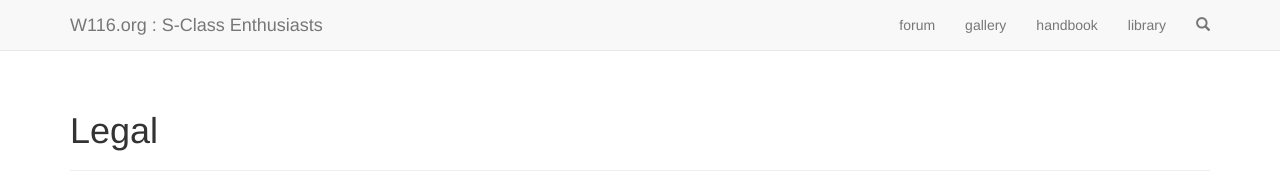
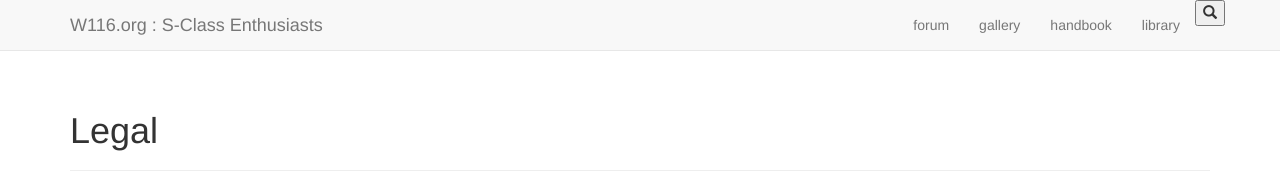
Before and after one commit to W116org/w116org.github.io, a Jekyll site: the page built from legal.html, in a window 1280 px wide. Shown: the top 190 px of the page. Built offline with Jekyll 4.4.1, drawn with Linux system fonts in a browser that asks for light colours; nearby versions of some CDN libraries; comment, search, counter and statistics services are not loaded.

Commit message:
Update navbar.html

```diff
--- a/_includes/navbar.html
+++ b/_includes/navbar.html
@@ -15,7 +15,9 @@
                     <li><a href="//handbook.w116.org/">handbook</a></li>
                     <li><a href="/library/">library</a></li>
                     <li class="dropdown">
-                         <a href="" class="dropdown-toggle" data-toggle="dropdown"><i class="glyphicon glyphicon-search"></i></a>
+                         <button class="dropdown-toggle" data-toggle="dropdown">
+                              <i class="glyphicon glyphicon-search"></i>
+                         </button>
 {% include search_g.html %}
                     </li>
                </ul>
```
